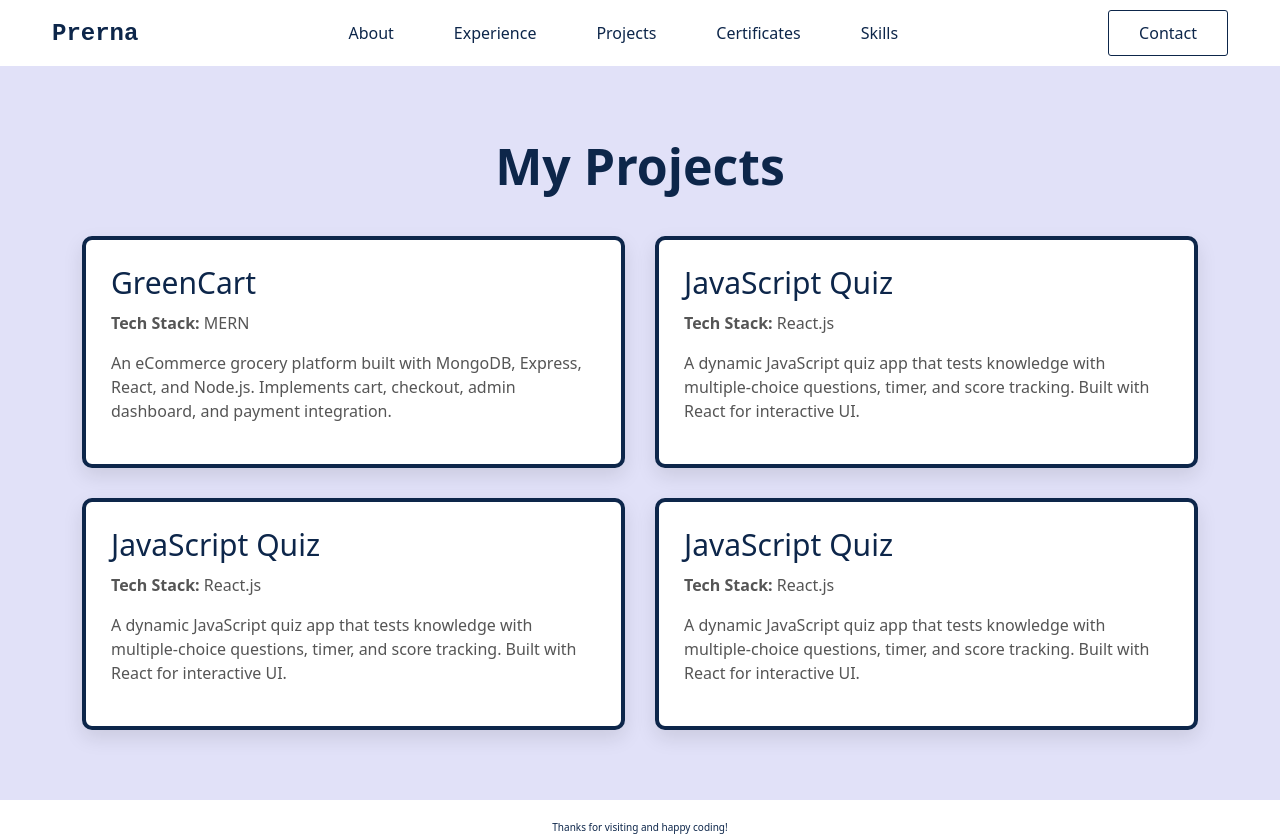
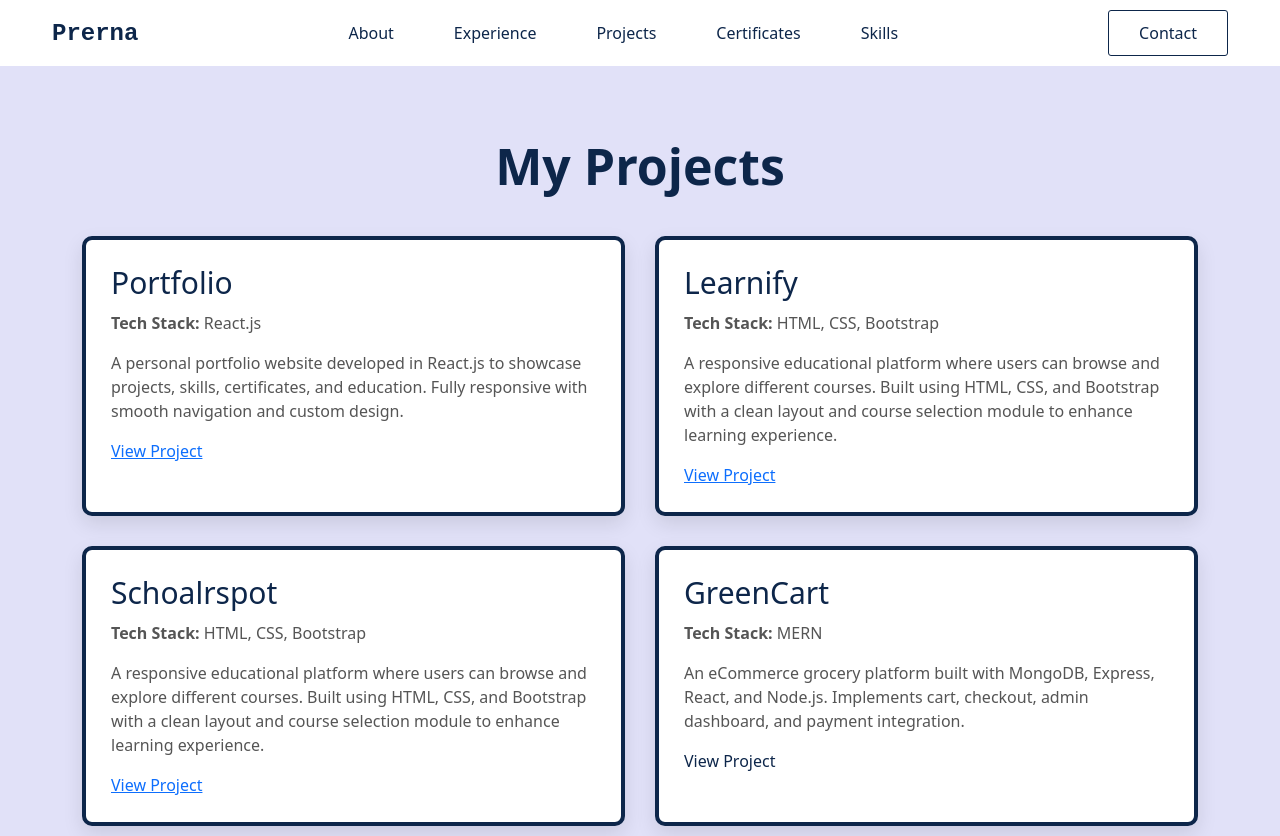
Before and after one commit to prerna-999/Portfolio, a React (Vite) app: page /projects in a window 1280 px wide. Shown: the top 836 px of the page. Built offline with nearby package versions, Linux system fonts and the light colour scheme.

Commit message:
changes in home page

```diff
--- a/src/Components/ProjectCard.jsx
+++ b/src/Components/ProjectCard.jsx
@@ -1,10 +1,11 @@
 
-export const ProjectCard = ({ name, stack, description }) => {
+export const ProjectCard = ({ name, stack, description, link }) => {
   return (
     <div className="project-card">
       <h3>{name}</h3>
       <p><strong>Tech Stack:</strong> {stack}</p>
       <p>{description}</p>
+      <a href={link} target="_blank" rel="noopener noreferrer">View Project</a>
     </div>
   );
 };
--- a/src/Data/projects.js
+++ b/src/Data/projects.js
@@ -1,5 +1,23 @@
 
 export const projects = [
+  {
+    name: "Portfolio",
+    stack: "React.js",
+    description: "A personal portfolio website developed in React.js to showcase projects, skills, certificates, and education. Fully responsive with smooth navigation and custom design.",
+    link: "https://prernastack.netlify.app/"
+  },
+  {
+    name: "Learnify",
+    stack: "HTML, CSS, Bootstrap",
+    description: "A responsive educational platform where users can browse and explore different courses. Built using HTML, CSS, and Bootstrap with a clean layout and course selection module to enhance learning experience.",
+    link: "https://learnifycourse.netlify.app/"
+  },
+  {
+    name: "Schoalrspot",
+    stack: "HTML, CSS, Bootstrap",
+    description: "A responsive educational platform where users can browse and explore different courses. Built using HTML, CSS, and Bootstrap with a clean layout and course selection module to enhance learning experience.",
+    link: " "
+  },
   {
     name: "GreenCart",
     stack: "MERN",
@@ -7,17 +25,7 @@ export const projects = [
   },
   {
     name: "JavaScript Quiz",
-    stack: "React.js",
-    description: "A dynamic JavaScript quiz app that tests knowledge with multiple-choice questions, timer, and score tracking. Built with React for interactive UI."
-  },
-  {
-    name: "JavaScript Quiz",
-    stack: "React.js",
-    description: "A dynamic JavaScript quiz app that tests knowledge with multiple-choice questions, timer, and score tracking. Built with React for interactive UI."
-  },
-  {
-    name: "JavaScript Quiz",
-    stack: "React.js",
+    stack: "JavaScript",
     description: "A dynamic JavaScript quiz app that tests knowledge with multiple-choice questions, timer, and score tracking. Built with React for interactive UI."
   }
 ];
--- a/src/Pages/Home.jsx
+++ b/src/Pages/Home.jsx
@@ -1,6 +1,5 @@
 
-
-
+import "../assets/variableCSS/Home.css"
 import { Banner } from "../Components/Banner";
 import myresume from "../assets/PrernaResume.pdf"
 import { About } from "./About";
@@ -23,25 +22,27 @@ export const Home = () => {
         { url: "https://instagram.com", iconClass: "fa-brands fa-instagram" },
         { url: "https://facebook.com", iconClass: "fa-brands fa-square-facebook" },
     ];
-    const resume ={
+    const resume = {
         label: "Download Resume",
         url: myresume
-      }
+    }
 
     return (
         <>
             <Banner
                 title="I'M PRERNA A WEB DEVELOPER"
-                description= {<> I create clean, responsive, and user-friendly websites <br /> with a focus on modern design and performance.</>}
+                description={<> I create clean, responsive, and user-friendly websites <br /> with a focus on modern design and performance.</>}
                 buttonText="LET'S TALK"
                 socialLinks={socialLinks}
                 resume={resume}
             />
-            <About/>
-            <Education/>
-            <Projects/>
-            <Certificates/>
-            <Skills/>
+            <div className="scroll">
+                <About  className=" about-home"/>
+                <Education />
+                <Projects />
+                <Certificates />
+                <Skills />
+            </div>
 
         </>
     );
--- a/src/Pages/Project.jsx
+++ b/src/Pages/Project.jsx
@@ -18,6 +18,7 @@ export const Projects = () => {
               name={project.name}
               stack={project.stack}
               description={project.description}
+              link={project.link}
             />
           ))}
         </div>
--- a/src/assets/variableCSS/Banner.css
+++ b/src/assets/variableCSS/Banner.css
@@ -1,5 +1,5 @@
 .container{max-width: 1200px ; margin: 0 auto;}
-.banner{padding: 80px 0px; background-color: #bebef075;}
+.banner{padding: 80px 0px 0px 0px; background-color: #bebef075;}
 .banner .image{width: 90%; object-fit: cover;border-radius: 30px; box-shadow: 0px 0px 10px 4px #0d264a;}
 .banner .icon-content{display: flex; gap: 20px !important;}
 .banner .icon{display: flex;justify-content: space-between;align-items: center;}
--- /dev/null
+++ b/src/assets/variableCSS/Home.css
@@ -0,0 +1 @@
+.about-home{padding: 0px !important;}
```
